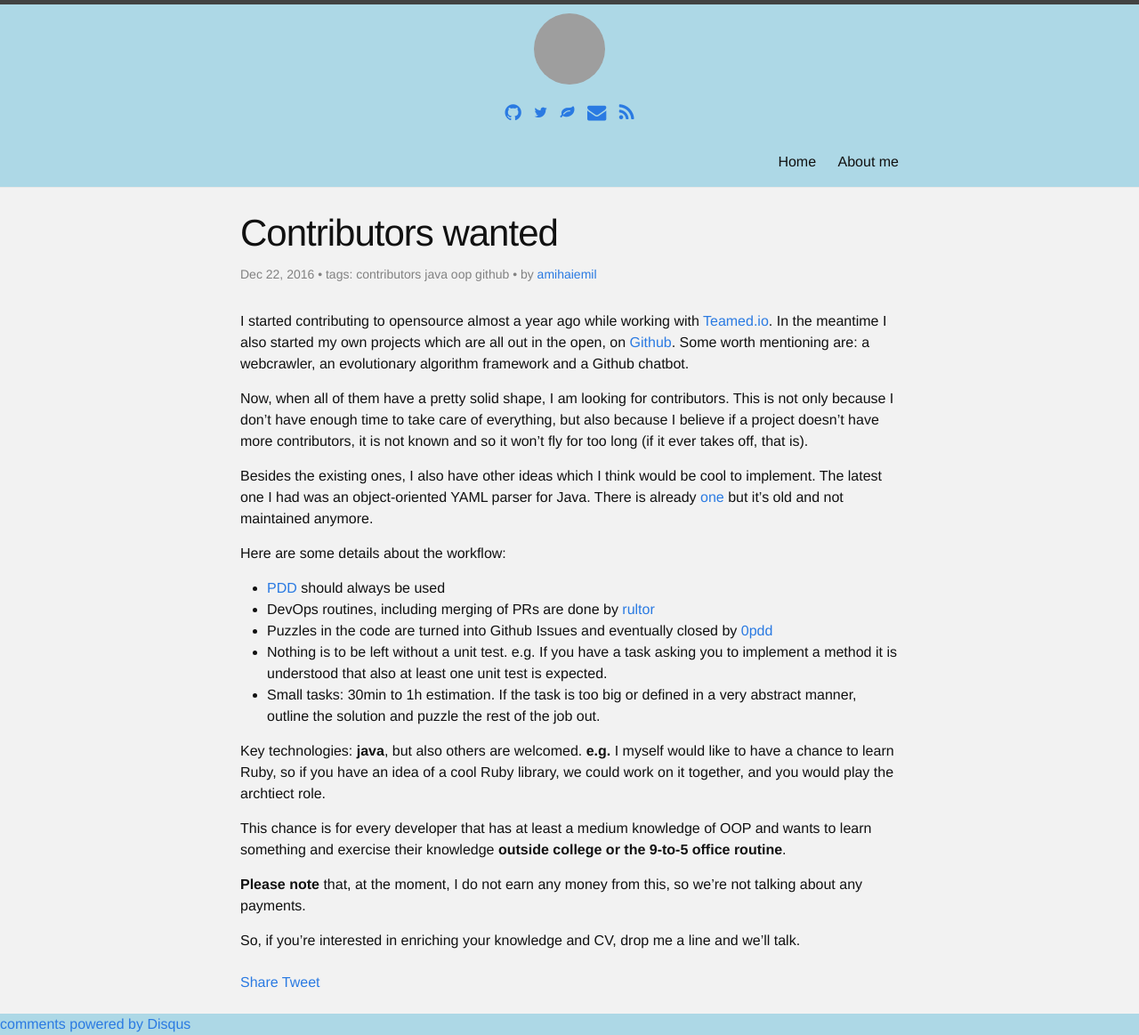
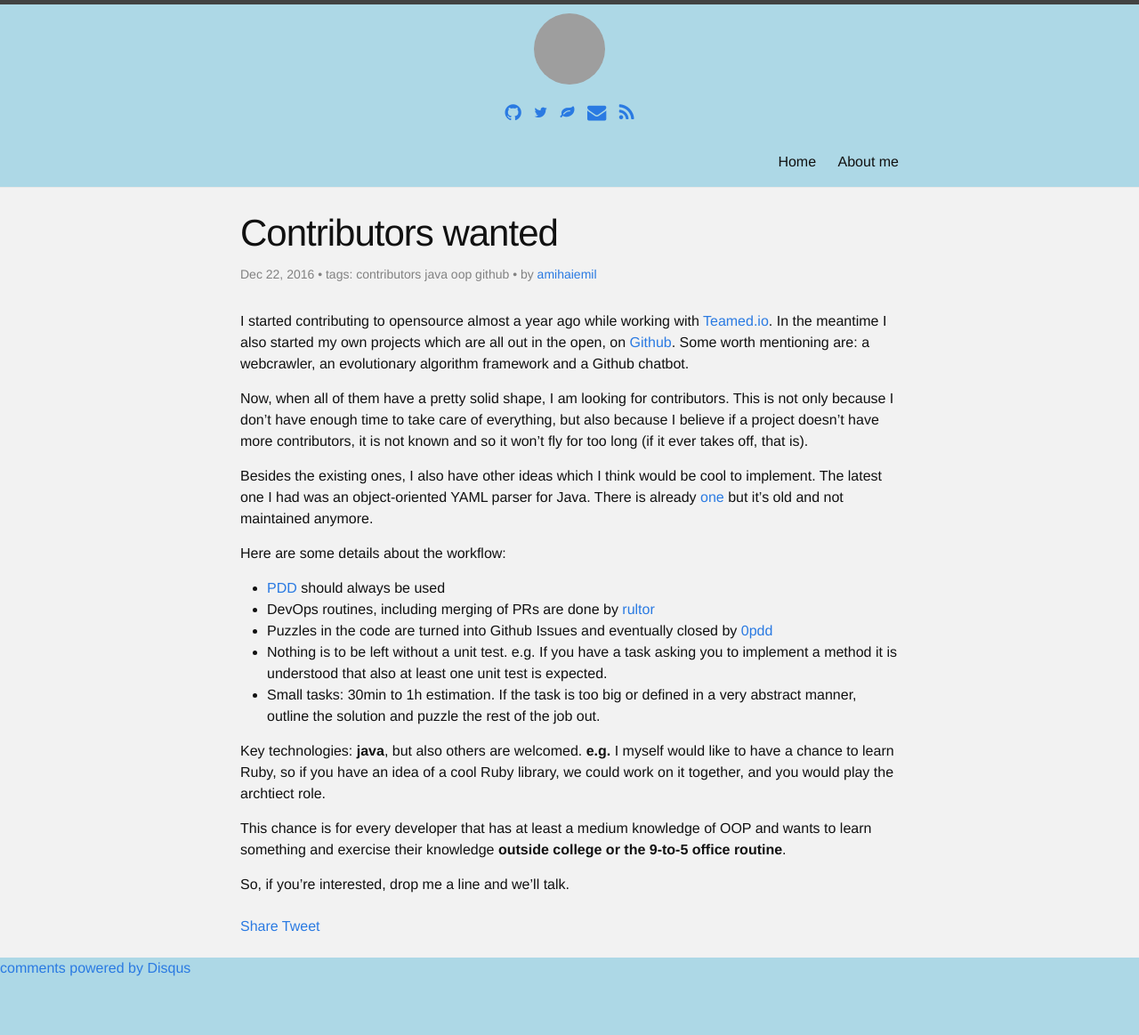
Before and after one commit to amihaiemil/amihaiemil.github.io, a Jekyll site: the page built from _posts/2016-12-22-contributors-wanted.markdown, in a window 1280 px wide. Shown: the whole page at 89% size. Built offline with Jekyll 4.4.1, drawn with Linux system fonts in a browser that asks for light colours; comment, search, counter and statistics services are not loaded; after the commit the page ends 1100 px from its top, so only the background shows below that; grey boxes are pictures that could not be loaded.

Commit message:
Update 2016-12-22-contributors-wanted.markdown

```diff
--- a/_posts/2016-12-22-contributors-wanted.markdown
+++ b/_posts/2016-12-22-contributors-wanted.markdown
@@ -39,7 +39,4 @@ play the archtiect role.
 This chance is for every developer that has at least a medium knowledge of OOP and wants to learn something
 and exercise their knowledge **outside college or the 9-to-5 office routine**.
 
-**Please note** that, at the moment, I do not earn any money from this, so we're not
-talking about any payments.
-
-So, if you're interested in enriching your knowledge and CV, drop me a line and we'll talk.
+So, if you're interested, drop me a line and we'll talk.
```
